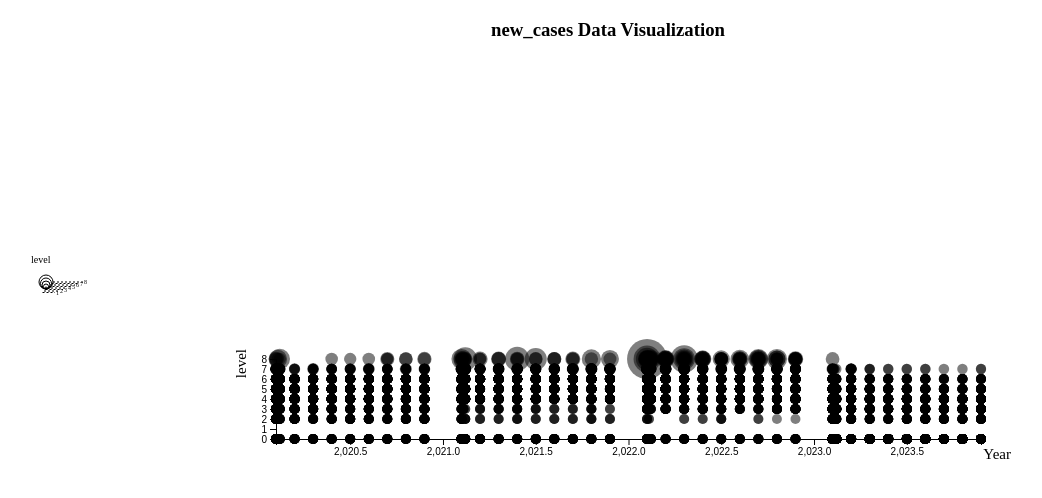
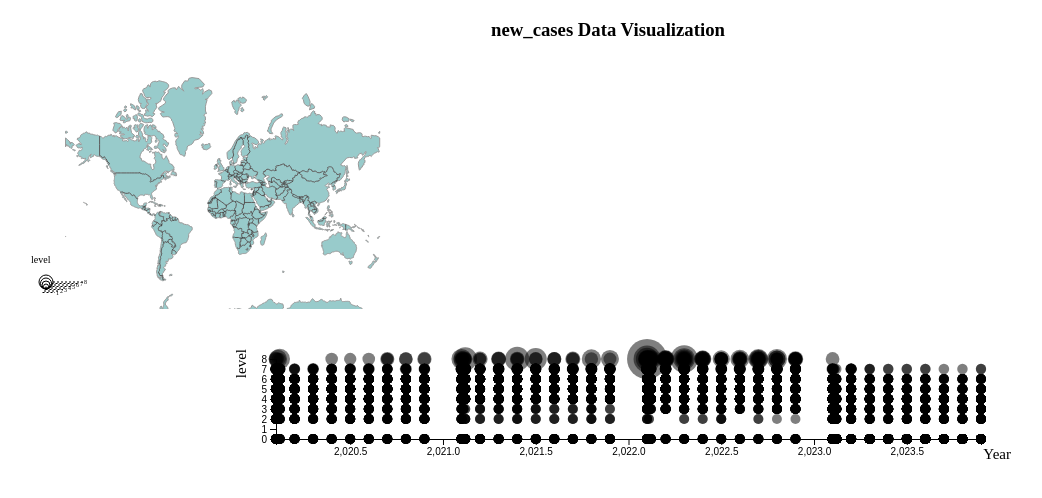
Before and after one commit to DS-DV-IU/ds-dv, a plain HTML site: page src/rawCode.html in a window 1280 px wide. Shown: the whole page, without its empty margins (32-1074 px from the left). Drawn offline with nearby package versions, Linux system fonts and the light colour scheme; no server answers.

Commit message:
fix bug geo

```diff
--- a/src/rawCode.html
+++ b/src/rawCode.html
@@ -114,7 +114,7 @@
         .style("opacity", 0);
 
     // Draw map
-    d3.json("https://raw.githubusercontent.com/DS-DV-IU/ds-dv/main/data/geomap.json").then(function (topodata) {
+    d3.json("https://raw.githubusercontent.com/DS-DV-IU/ds-dv/main/data/geomap.geojson").then(function (topodata) {
         const p = worldmap.selectAll("path")
             .data(topodata.features);
 
```
Also changed, not shown: 1 other file.
